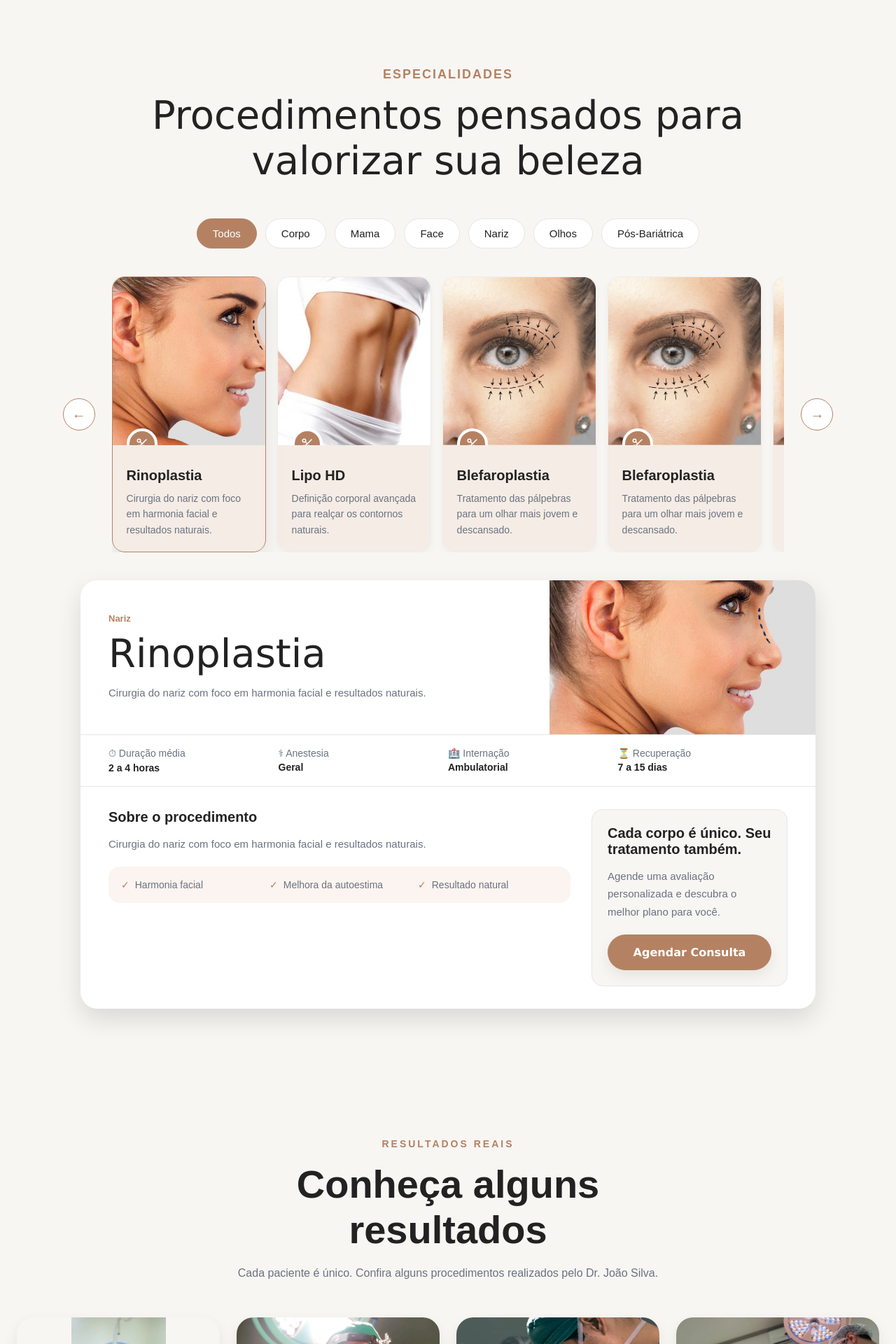
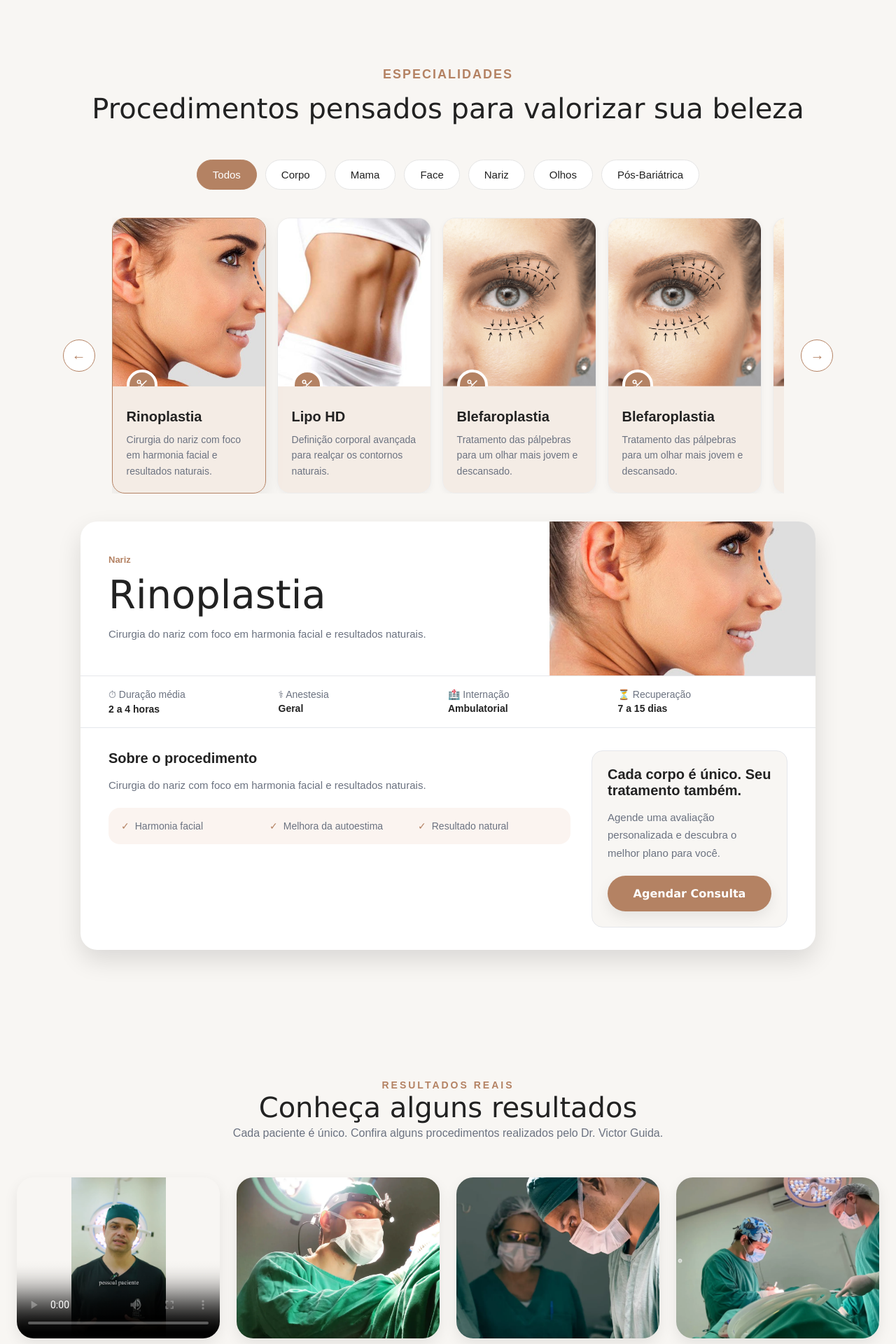
Before and after one commit to hugocsdv/drvictor, a Next.js app: page / in a window 1280 px wide. Shown: the part 1780-3700 px from the top of the page at 70% size. Built offline with nearby package versions, Linux system fonts and the light colour scheme; grey boxes are pictures that could not be loaded.

Commit message:
adicionando novas sections

```diff
--- a/src/components/sections/Gallery/Gallery.styles.ts
+++ b/src/components/sections/Gallery/Gallery.styles.ts
@@ -22,9 +22,11 @@ export const Subtitle = styled.span`
 `;
 
 export const Title = styled.h2`
-  margin: ${({ theme }) => theme.spacing.md} 0;
-  font-size: ${({ theme }) => theme.fontSize.h2};
+
+  font-size: ${({ theme }) => theme.fontSize.h3};
   color: ${({ theme }) => theme.colors.text};
+  font-family: ${({ theme }) => theme.fonts.heading};
+  font-weight: 500;
 `;
 
 export const Description = styled.p`
--- a/src/components/sections/Gallery/Gallery.tsx
+++ b/src/components/sections/Gallery/Gallery.tsx
@@ -37,7 +37,7 @@ export default function Gallery() {
 
         <Description>
           Cada paciente é único. Confira alguns procedimentos realizados pelo
-          Dr. João Silva.
+          Dr. Victor Guida.
         </Description>
       </Header>
 
--- a/src/components/sections/Procedures/Procedures.styles.ts
+++ b/src/components/sections/Procedures/Procedures.styles.ts
@@ -33,15 +33,11 @@ export const Subtitle = styled.span`
 `;
 
 export const Title = styled.h2`
+  font-size: ${({ theme }) => theme.fontSize.h3};
+  color: ${({ theme }) => theme.colors.text};
   font-family: ${({ theme }) => theme.fonts.heading};
-
-  font-size: ${({ theme }) => theme.fontSize.h2};
-
-  color: ${({ theme }) => theme.colors.text};
-
   font-weight: 500;
 
-  margin-bottom: 15px;
 `;
 
 export const DescriptionHeader = styled.p`
```
